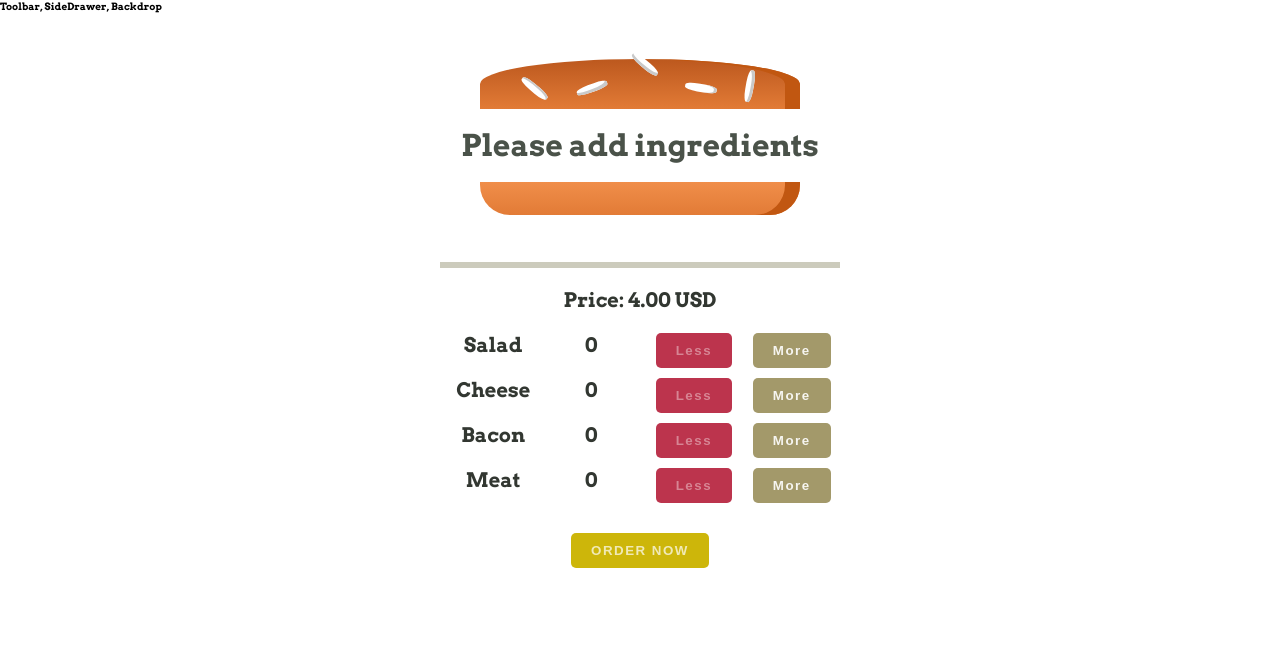
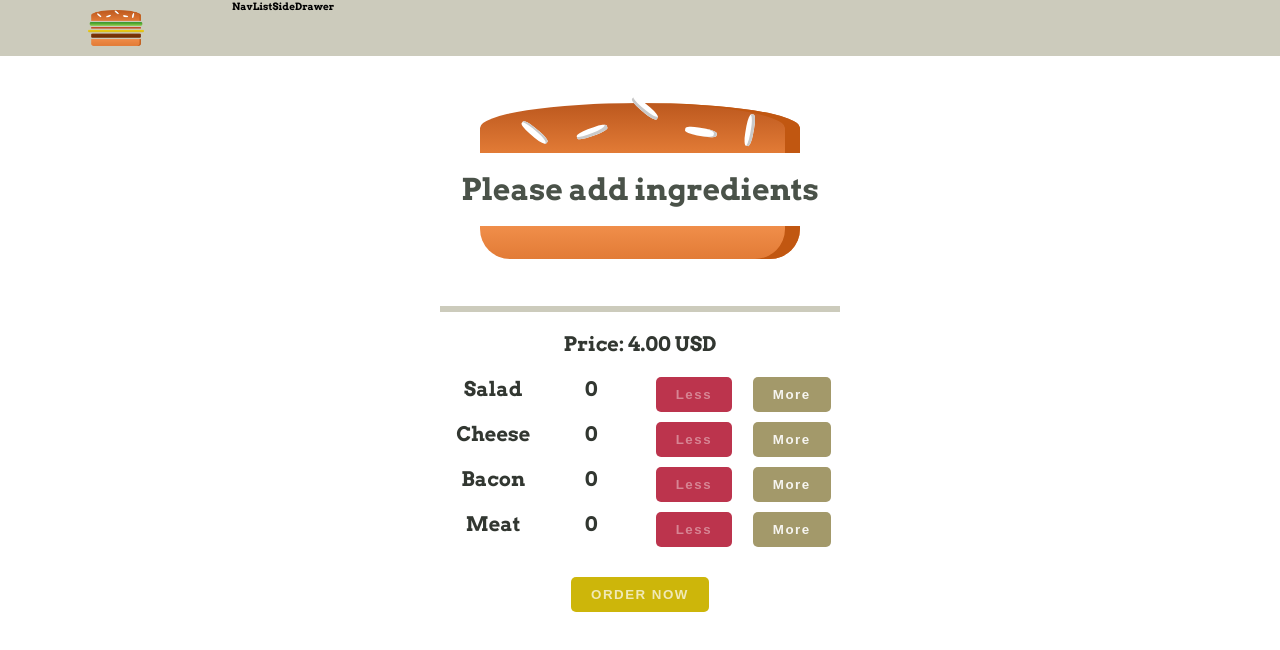
Before and after one commit to pldvd/burger-builder, a React (Create React App) app: page / in a window 1280 px wide. Shown: the top 650 px of the page. Built offline with nearby package versions, Linux system fonts and the light colour scheme.

Commit message:
add toolbar and burger icon

```diff
--- a/src/components/Layout/Layout.js
+++ b/src/components/Layout/Layout.js
@@ -1,10 +1,11 @@
 import React, {Fragment} from 'react';
+import Toolbar from '../Toolbar/Toolbar';
 import styles from './Layout.module.css';
 
 const Layout = (props) => {
   return (
     <Fragment>
-      <div>Toolbar, SideDrawer, Backdrop</div>
+      <Toolbar />
       <main className={styles.Content}>{props.children}</main>
     </Fragment>
   )
--- a/src/components/Layout/Layout.module.css
+++ b/src/components/Layout/Layout.module.css
@@ -1,5 +1,4 @@
 .Content {
-  margin-top: 1.6rem;
+  margin: 5.6rem auto 0;
   max-width: 114rem;
-  margin: 0 auto;
 }
--- /dev/null
+++ b/src/components/Toolbar/Toolbar.js
@@ -0,0 +1,15 @@
+import React from 'react';
+import styles from './Toolbar.module.scss';
+import logoImage from '../../../src/burger-logo.png';
+
+const Toolbar = (props) => {
+  return (
+    <header className={styles.Toolbar}>
+      <img src={logoImage} alt={'Burger logo'}/>
+      <nav>NavList</nav>
+      <div>SideDrawer</div>
+    </header>
+  )
+}
+
+export default Toolbar;
--- /dev/null
+++ b/src/components/Toolbar/Toolbar.module.scss
@@ -0,0 +1,17 @@
+.Toolbar {
+  height: 5.6rem;
+  width: 100%;
+  background-color: rgb(204,203,188);
+  position: fixed;
+  top: 0;
+  left: 0;
+  z-index: 1;
+  display: flex;
+  justify-content: flex-start;
+
+  img {
+    width: 15%;
+    margin: 1rem 2rem;
+    object-fit: contain;
+  }
+}
```
Also changed, not shown: src/burger-logo.png (added), src/logo.svg (deleted).
